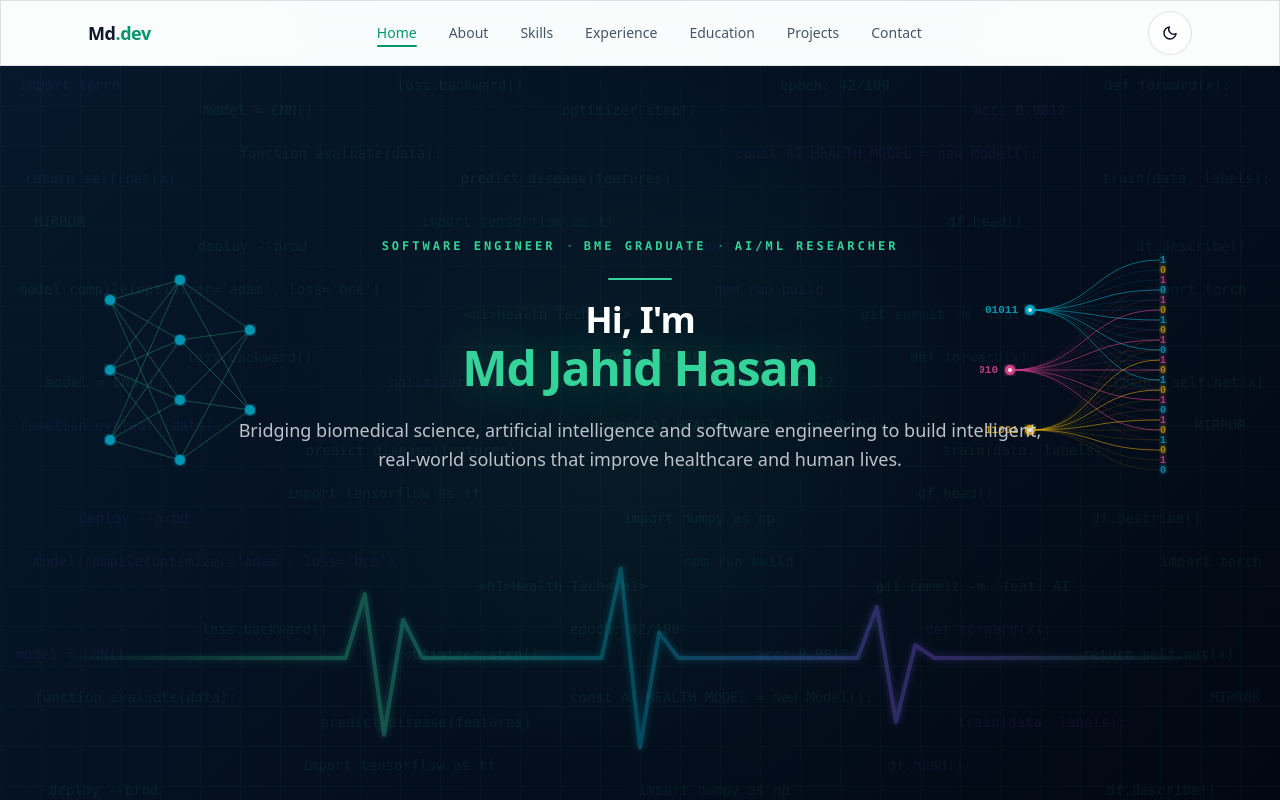
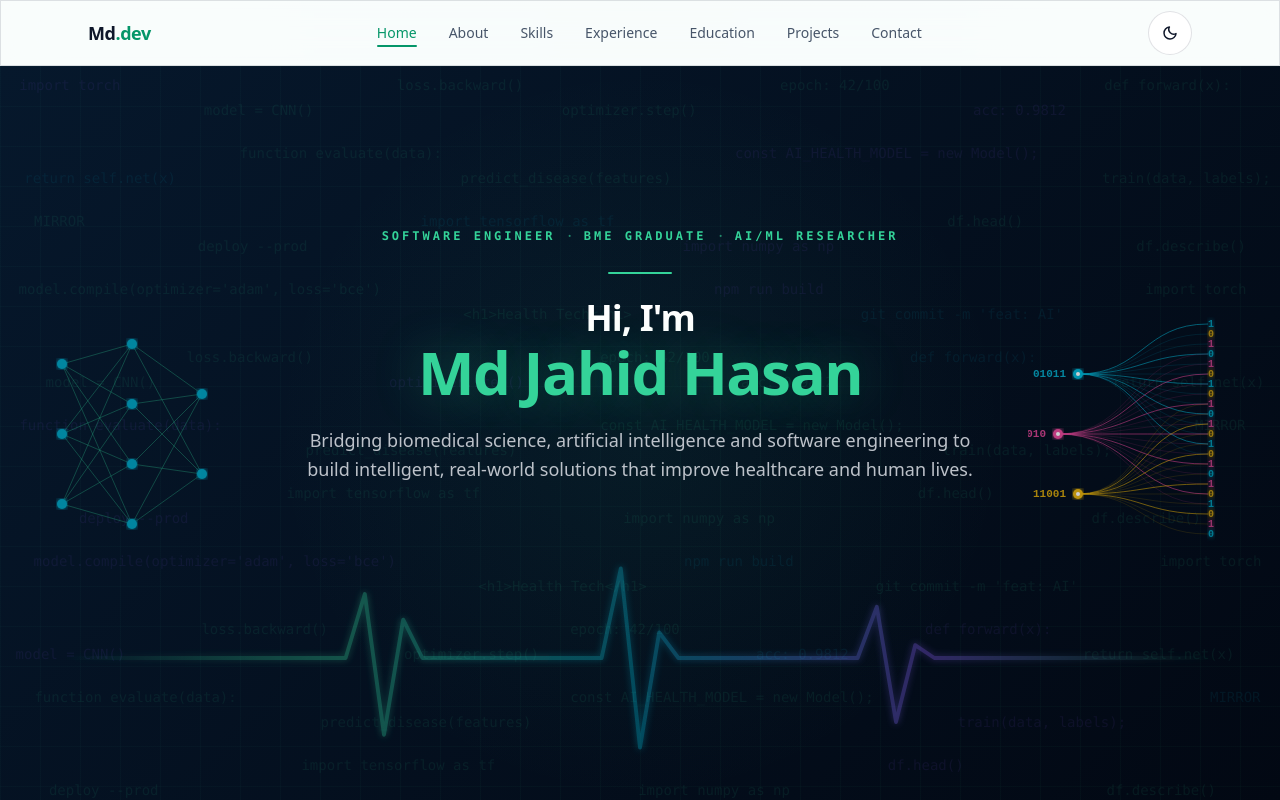
Before and after one commit to jahid-cuet/portfolio, a Next.js app: page / in a window 1280 px wide. Shown: the top 800 px of the page. Built offline with nearby package versions, Linux system fonts and the light colour scheme.

Commit message:
feat: add About and Home components with visual assets

```diff
--- a/components/About.tsx
+++ b/components/About.tsx
@@ -7,7 +7,7 @@ export default function About() {
       <div className="mx-auto grid max-w-6xl items-center gap-8 lg:grid-cols-[1.05fr_0.95fr]">
         <div className="relative overflow-hidden rounded-[2rem] theme-panel-strong aspect-[4/3] sm:aspect-[4/3] md:aspect-[3/2] lg:aspect-auto lg:min-h-[680px]">
           <Image
-            src="/jahid.jpeg"
+            src="/jahid.png"
             alt="Md Jahid Hasan portrait"
             fill
             priority
@@ -25,7 +25,7 @@ export default function About() {
             <p>{portfolioData.personal.tagline}</p>
             <p>{portfolioData.personal.about}</p>
             <p>
-Combined with a strong foundation in machine learning, deep learning (PyTorch, CNNs), and data analysis, I am passionate about building intelligent systems that optimize clinical workflows and improve patient care.
+              Combined with a strong foundation in machine learning, deep learning (PyTorch, CNNs), and data analysis, I am passionate about building intelligent systems that optimize clinical workflows and improve patient care.
             </p>
           </div>
 
--- a/components/Home.tsx
+++ b/components/Home.tsx
@@ -65,8 +65,11 @@ function SideNeuralNetwork() {
   for (let i = 3; i < 7; i++) for (let j = 7; j < 9; j++) connections.push([i, j]);
 
   return (
-    <div className="absolute left-[-10px] sm:left-[-20px] md:left-[10px] lg:left-[40px] xl:left-[80px] top-[10%] sm:top-[15%] md:top-[25%] block pointer-events-none opacity-60 sm:opacity-80 z-0">
-      <svg width="120" height="150" viewBox="0 0 200 240" className="sm:w-[160px] sm:h-[200px] md:w-[200px] md:h-[240px]">
+    <div className="hidden xl:flex absolute left-0 xl:left-8 2xl:left-16 top-1/2 -translate-y-1/2 pointer-events-none opacity-70 z-0 items-center">
+      <svg
+        viewBox="0 0 200 240"
+        className="w-[120px] h-[144px] lg:w-[160px] lg:h-[192px] xl:w-[200px] xl:h-[240px]"
+      >
         <defs>
           <filter id="glowNN">
             <feGaussianBlur stdDeviation="2.5" result="blur" />
@@ -102,8 +105,8 @@ function SideDataFlow() {
   ];
 
   return (
-    <div className="absolute right-[-10px] sm:right-[-20px] md:right-[10px] lg:right-[40px] xl:right-[80px] top-[10%] sm:top-[15%] md:top-[25%] block pointer-events-none opacity-60 sm:opacity-90 z-0">
-      <svg width="130" height="150" viewBox="0 0 220 240" className="sm:w-[175px] sm:h-[200px] md:w-[220px] md:h-[240px]">
+    <div className="hidden xl:flex absolute right-0 xl:right-8 2xl:right-16 top-1/2 -translate-y-1/2 pointer-events-none opacity-80 z-0 items-center">
+      <svg viewBox="0 0 220 240" className="w-[130px] h-[142px] lg:w-[175px] lg:h-[191px] xl:w-[220px] xl:h-[240px]">
         <defs>
           <filter id="glowFlow">
             <feGaussianBlur stdDeviation="2.5" result="blur" />
@@ -264,17 +267,17 @@ export default function HomeSection() {
       {/* ── UNIFIED BACKGROUND VISUAL ── */}
       <UnifiedAIHealthBackground />
 
-      {/* Left Side: Neural Network */}
+      {/* Left Side: Neural Network — only on xl+ so it never overlaps content */}
       <SideNeuralNetwork />
 
-      {/* Right Side: Data Flow */}
+      {/* Right Side: Data Flow — only on xl+ so it never overlaps content */}
       <SideDataFlow />
 
-      {/* ── FOREGROUND CONTENT (Beautifully proportioned & centered, moved up) ── */}
-      <div className="relative z-10 w-full max-w-4xl mx-auto px-4 sm:px-6 lg:px-8 pt-10 sm:pt-16 pb-16 flex flex-col items-center text-center justify-start min-h-full -mt-20 sm:-mt-28 md:-mt-32 lg:-mt-40">
+      {/* ── FOREGROUND CONTENT ── */}
+      <div className="relative z-10 w-full max-w-3xl mx-auto px-5 sm:px-8 md:px-12 lg:px-16 xl:px-8 flex items-center justify-center min-h-[calc(100vh-4rem)] pb-24 sm:pb-32 md:pb-40">
 
-        {/* Content Wrapper */}
-        <div className="relative space-y-4 sm:space-y-5 flex flex-col items-center z-10">
+        {/* Content Wrapper — vertically & horizontally centered */}
+        <div className="w-full space-y-5 sm:space-y-6 flex flex-col items-center text-center">
 
           {/* Role badge */}
           <div className="flex items-center justify-center gap-2 sm:gap-3 flex-wrap">
@@ -294,13 +297,13 @@ export default function HomeSection() {
           {/* Accent line */}
           <div className="h-0.5 w-12 sm:w-16 rounded-full bg-[#34d399]" />
 
-          {/* Name heading (Appropriately sized) */}
+          {/* Name heading */}
           <h1 className="leading-tight flex flex-col items-center space-y-1">
             <span className="text-2xl sm:text-3xl md:text-4xl font-extrabold text-white tracking-tight">
               Hi, I&apos;m
             </span>
             <span
-              className="text-3xl sm:text-4xl md:text-5xl font-extrabold tracking-tight block"
+              className="text-3xl sm:text-4xl md:text-5xl lg:text-6xl font-extrabold tracking-tight block"
               style={{
                 color: "#34d399",
                 textShadow: "0 0 50px rgba(52,211,153,0.3)",
@@ -311,12 +314,12 @@ export default function HomeSection() {
           </h1>
 
           {/* Description */}
-          <p className="text-gray-300 text-sm sm:text-base md:text-lg leading-relaxed max-w-2xl md:max-w-4xl lg:max-w-5xl mx-auto font-medium opacity-90 pt-1">
+          <p className="text-gray-300 text-sm sm:text-base md:text-lg leading-relaxed max-w-xl sm:max-w-2xl mx-auto font-medium opacity-90">
             Bridging biomedical science, artificial intelligence and software engineering to
             build intelligent, real-world solutions that improve healthcare and human lives.
           </p>
 
-          {/* CTAs */}
+
 
         </div>
       </div>
```
Also changed, not shown: public/jahid.jpeg (deleted), public/jahid.png (added).
